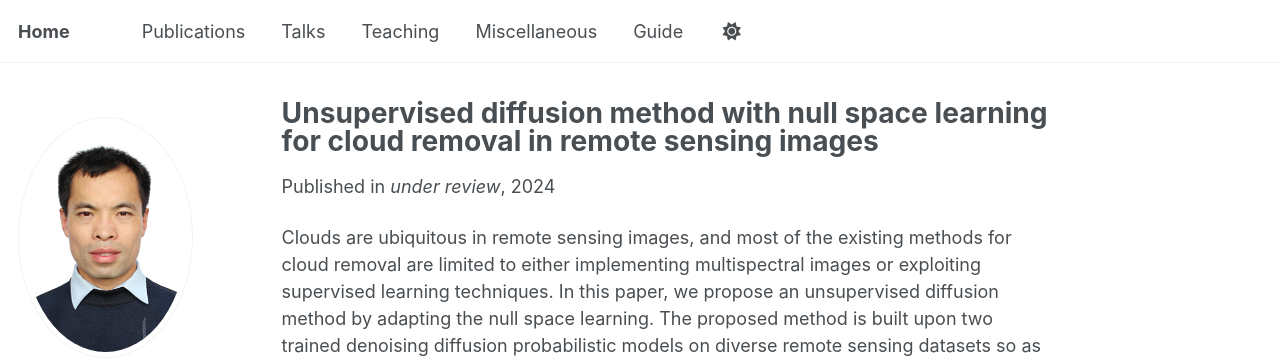
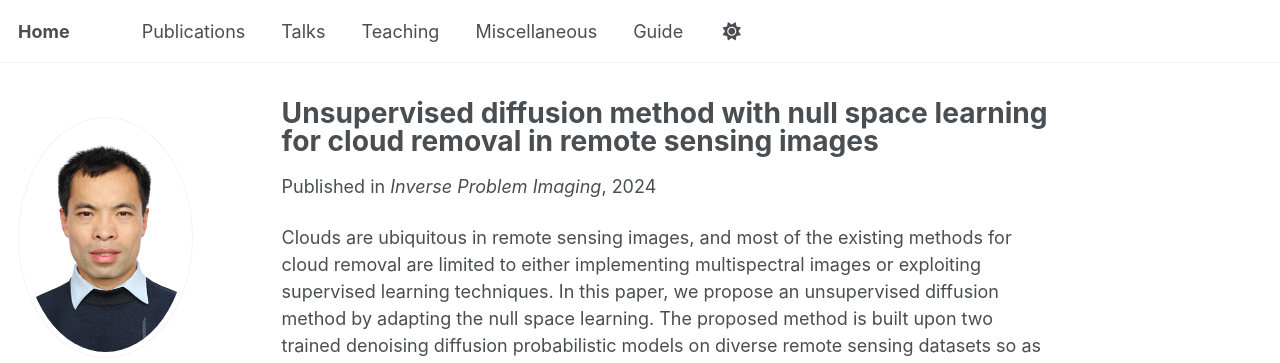
Before and after one commit to WenxingZhang/WenxingZhang.github.io, a Jekyll site: the page built from _publications/2024-12-01-paper-title-number-1.md, in a window 1280 px wide and 1327 px high. Shown: the top 363 px of the window. Built offline with Jekyll 4.4.1, drawn with Linux system fonts in a browser that asks for light colours; some web fonts are replaced; a script that is not in the unit is left out.

Commit message:
Update 2024-12-01-paper-title-number-1.md

```diff
--- a/_publications/2024-12-01-paper-title-number-1.md
+++ b/_publications/2024-12-01-paper-title-number-1.md
@@ -4,7 +4,7 @@ collection: publications
 category: manuscripts
 permalink: /publication/2024-12-01-paper-title-number-1
 date: 2024-12-01
-venue: 'under review'
+venue: 'Inverse Problem Imaging'
 #slidesurl: 'http://academicpages.github.io/files/slides1.pdf'
 #paperurl: 'http://academicpages.github.io/files/paper1.pdf'
 #bibtexurl: 'http://academicpages.github.io/files/bibtex1.bib'
```
